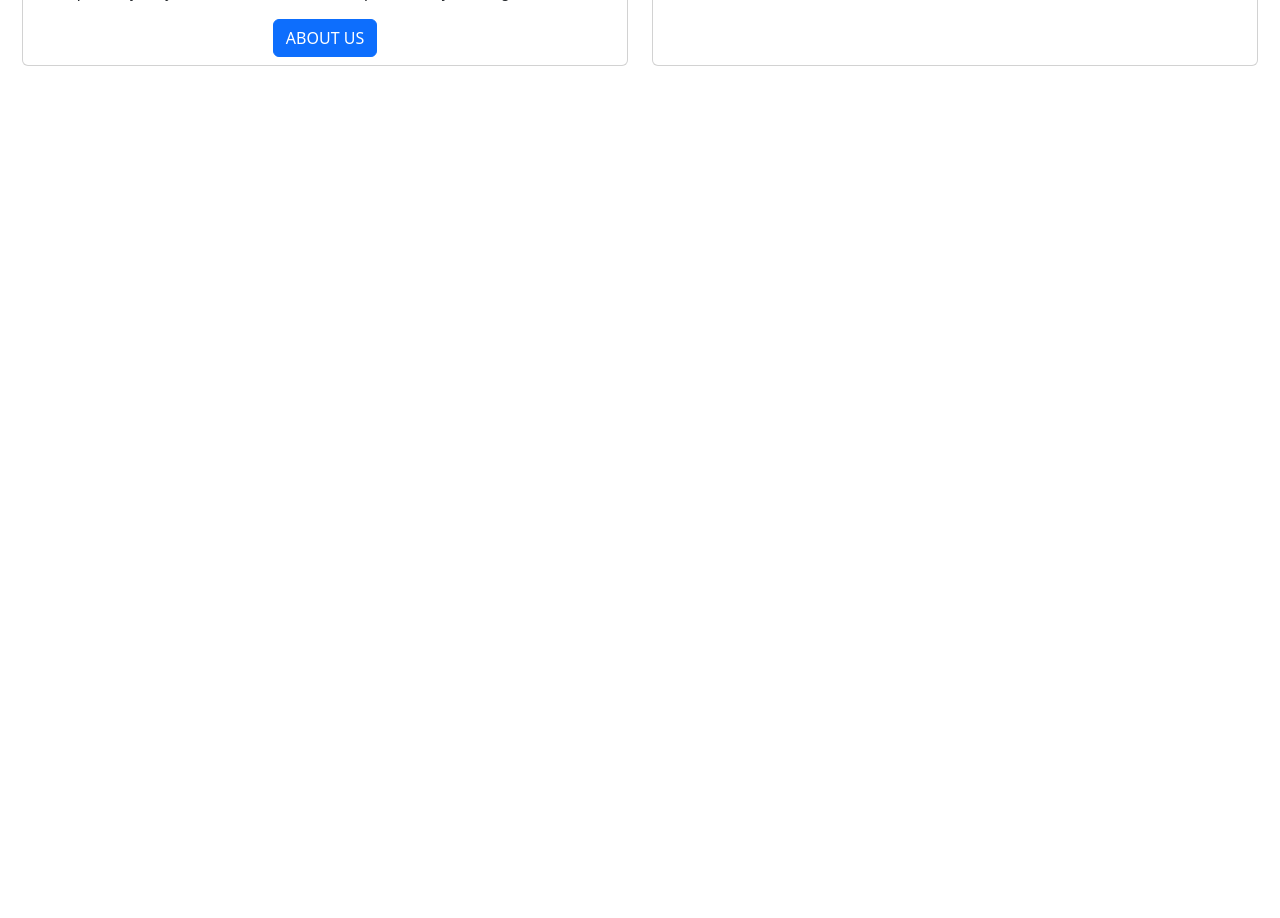
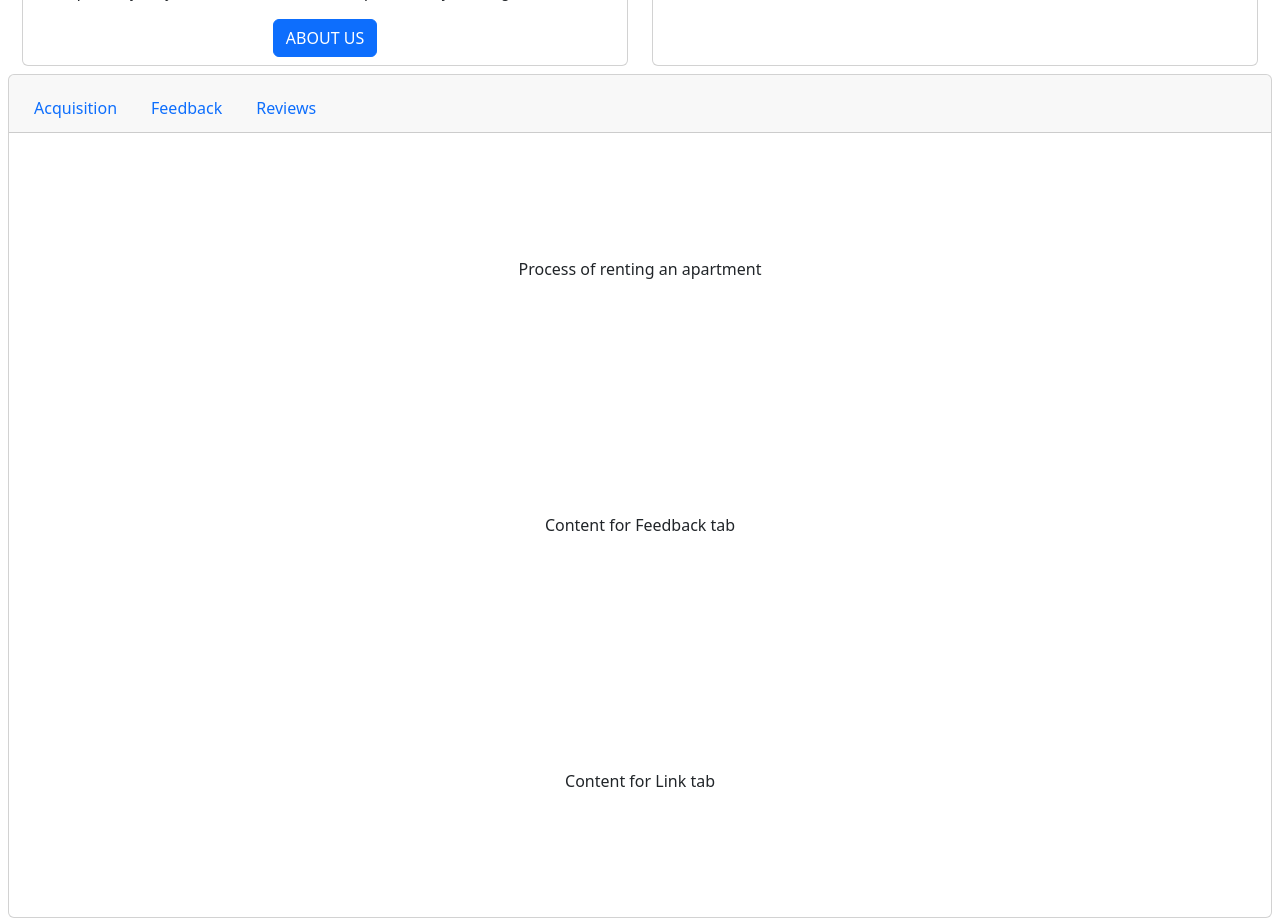
Before and after one commit to Clive-MM/Property-Pulse-, a React (Create React App) app in the folder client/: page / in a window 1280 px wide. Shown: the part 680-1598 px from the top of the page. Before the commit the page ends 800 px from the top, so only its background shows below. Built offline with nearby package versions, Linux system fonts and the light colour scheme.

Commit message:
Homepage

```diff
--- a/client/src/App.js
+++ b/client/src/App.js
@@ -8,6 +8,7 @@ import TenantDashboard from './components/TenantDashboard';
 import Homepage from './components/Homepage';
 import AboutUs from './components/AboutUs';
 import ContactUs  from './components/ContactUs';
+
 
 
 function App() {
@@ -22,6 +23,7 @@ function App() {
       <Route path='/' element={<Homepage/>}></Route>
       <Route path='/aboutus' element={<AboutUs/>}></Route>
       <Route path='/contactus' element={<ContactUs/>}></Route>
+
       </Routes>
       </BrowserRouter>
 
--- a/client/src/components/Homepage.js
+++ b/client/src/components/Homepage.js
@@ -1,7 +1,26 @@
-import React from "react";
+import React, { useEffect } from "react";
 import "../styles/styles.css";
 
 function Homepage() {
+  useEffect(() => {
+
+    const tabLinks = document.querySelectorAll('.nav-link');
+
+    tabLinks.forEach(tab => {
+      tab.addEventListener('click', function(event) {
+        event.preventDefault();
+
+        const tabId = this.getAttribute('data-tab');
+
+        document.querySelectorAll('.card-text').forEach(content => {
+          content.style.display = 'none';
+        });
+
+        document.getElementById(tabId + '-content').style.display = 'block';
+      });
+    });
+  }, []);
+
   return (
     <div className="homepage">
       <div>
@@ -90,7 +109,31 @@ function Homepage() {
           </div>
         </div>
       </div>
+
+      <div class="card text-center" id="feedback">
+        <div class="card-header">
+          <ul class="nav nav-tabs card-header-tabs">
+          <li class="nav-item">
+              <a class="nav-link"  data-tab="acquisition">Acquisition</a>
+            </li>
+            <li class="nav-item">
+              <a class="nav-link"  data-tab="feedback">Feedback</a>
+            </li>
+            <li class="nav-item">
+              <a class="nav-link "  data-tab="review">Reviews</a>
+            </li>
+
+          </ul>
+        </div>
+        <div class="card-body" id="displaycard">
+        <p class="card-text" id="acquisition-content">Process of renting an apartment</p>
+          <p class="card-text" id="feedback-content">Content for Feedback tab</p>
+          <p class="card-text" id="review-content" >Content for Link tab</p>
+
+        </div>
+      </div>
     </div>
   );
 }
+
 export default Homepage;
--- a/client/src/styles/styles.css
+++ b/client/src/styles/styles.css
@@ -36,3 +36,13 @@
   #summary{
     height: 17.5em;
   }
+
+  #feedback{
+   margin-top: 3em;
+   margin-left: .5em;
+   margin-right: .5em;
+   line-height: 2em;
+  }
+  #displaycard{
+    line-height: 15em;
+  }
```
Also changed, not shown: client/src/components/Apartments.js (added, +8 -0 lines).
